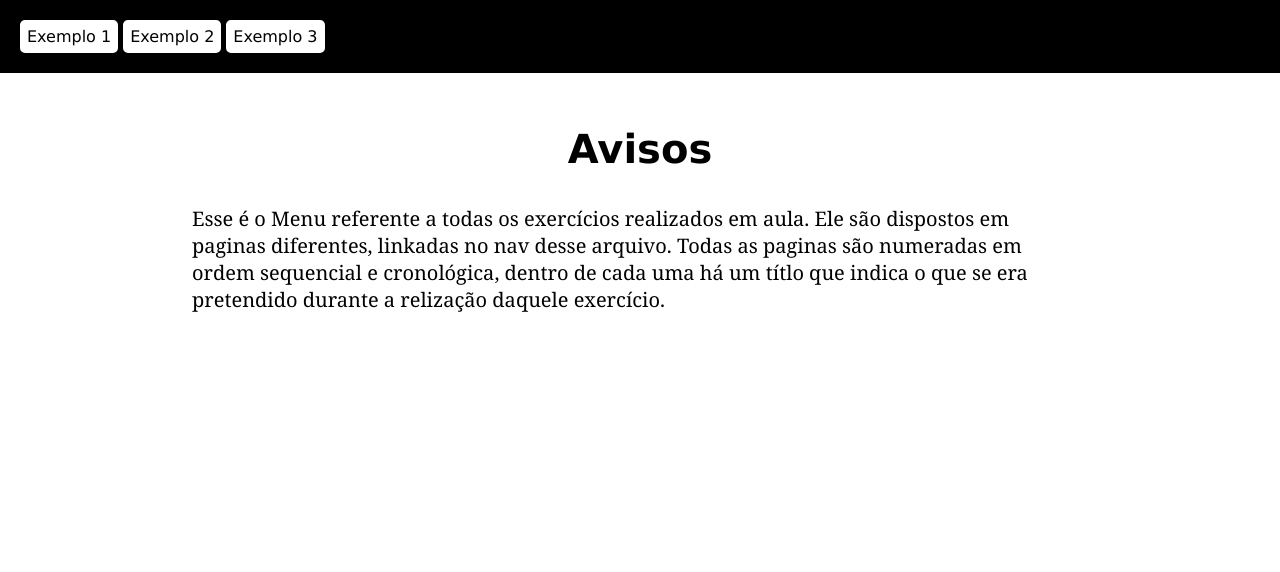
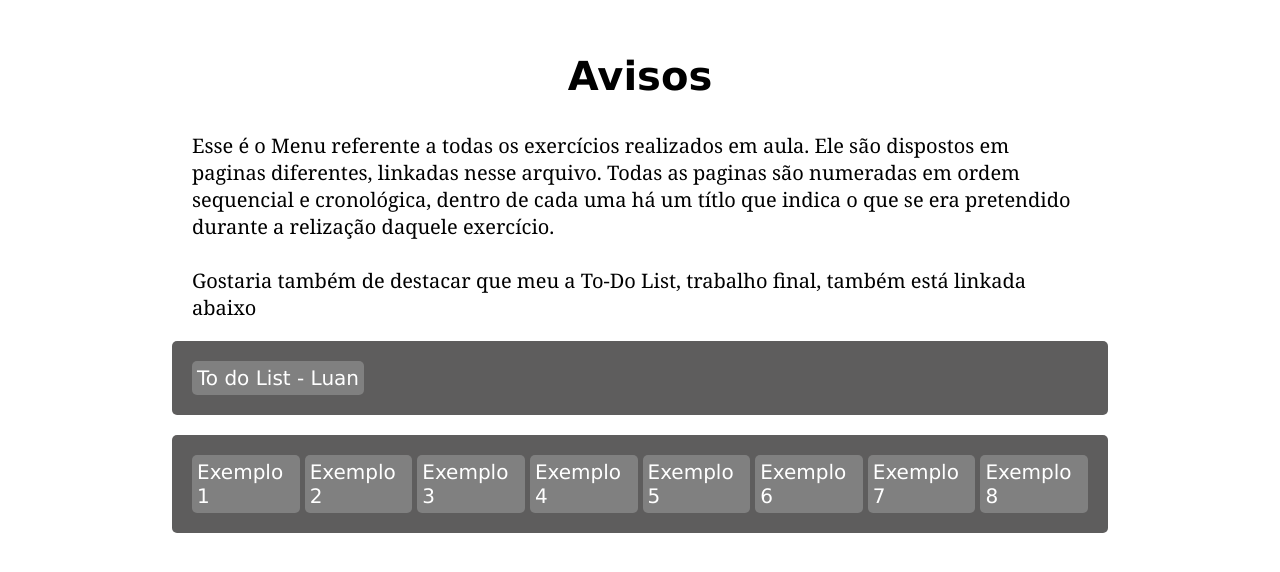
Before and after one commit to luangib/JavaScriptExemples, a plain HTML site: page index.html in a window 1280 px wide. Drawn offline with Linux system fonts and the light colour scheme.

Commit message:
concetando o menu de acesso e o Readme

```diff
--- a/index.html
+++ b/index.html
@@ -13,29 +13,32 @@ margin: 0px;
 
 
 }
-nav{
+.nav{
 display: flex;
 flex-direction: row;
 gap: 5px;
-background-color: rgb(0, 0, 0);
+background-color: rgb(94, 93, 93);
 padding: 20px;
+ border-radius: 5px;
+ margin-bottom: 20px;
+ margin-top: 20px;
 
 
 }
 a{
 
    padding: 5px;
-   border: solid 2px rgb(255, 255, 255) ;
+
    text-decoration: none;
-   background-color: rgb(255, 255, 255);
-   color: rgb(0, 0, 0);
+   background-color: gray;
+   color: white;
    border-radius: 5px;
    font-family: Verdana, Geneva, Tahoma, sans-serif;
 }
 
 a:hover{
 
-background-color: gray;
+background-color: black;
 color: aliceblue;
 
 }
@@ -70,19 +73,35 @@ font-size: 40px;
 
     </style>
 
-<nav>
-<a href="ex1.html">Exemplo 1</a>
-<a href="ex2.html">Exemplo 2</a>
-<a href="ex3.html">Exemplo 3</a>
 
-</nav>
 
 <section>
 <h1>Avisos</h1>
 
-<div>Esse é o Menu referente a todas os exercícios realizados em aula. Ele são dispostos em paginas diferentes, linkadas no nav desse arquivo. Todas as paginas são numeradas em ordem sequencial e cronológica, dentro de cada uma há um títlo que indica o que se era pretendido durante a relização daquele exercício.
+<div>Esse é o Menu referente a todas os exercícios realizados em aula. Ele são dispostos em paginas diferentes, linkadas nesse arquivo. Todas as paginas são numeradas em ordem sequencial e cronológica, dentro de cada uma há um títlo que indica o que se era pretendido durante a relização daquele exercício.
+<br>
+<br>
+Gostaria também de destacar que meu a To-Do List, trabalho final, também está linkada abaixo
 </div>
 </section>
+<div class="nav">
+    <a href="to-do-list.html">To do List - Luan</a>
+
+
+</div>
+<div class="nav">
+
+    <a href="ex1.html">Exemplo 1</a>
+    <a href="ex2.html">Exemplo 2</a>
+    <a href="ex3.html">Exemplo 3</a>
+    <a href="ex4.html">Exemplo 4</a>
+    <a href="ex5.html">Exemplo 5</a>
+    <a href="ex6.html">Exemplo 6</a>
+    <a href="ex7.html">Exemplo 7</a>
+    <a href="ex8.html">Exemplo 8</a>
+
+
+</div>
 
 </body>
 </html>
```
Also changed, not shown: 1 other file.
